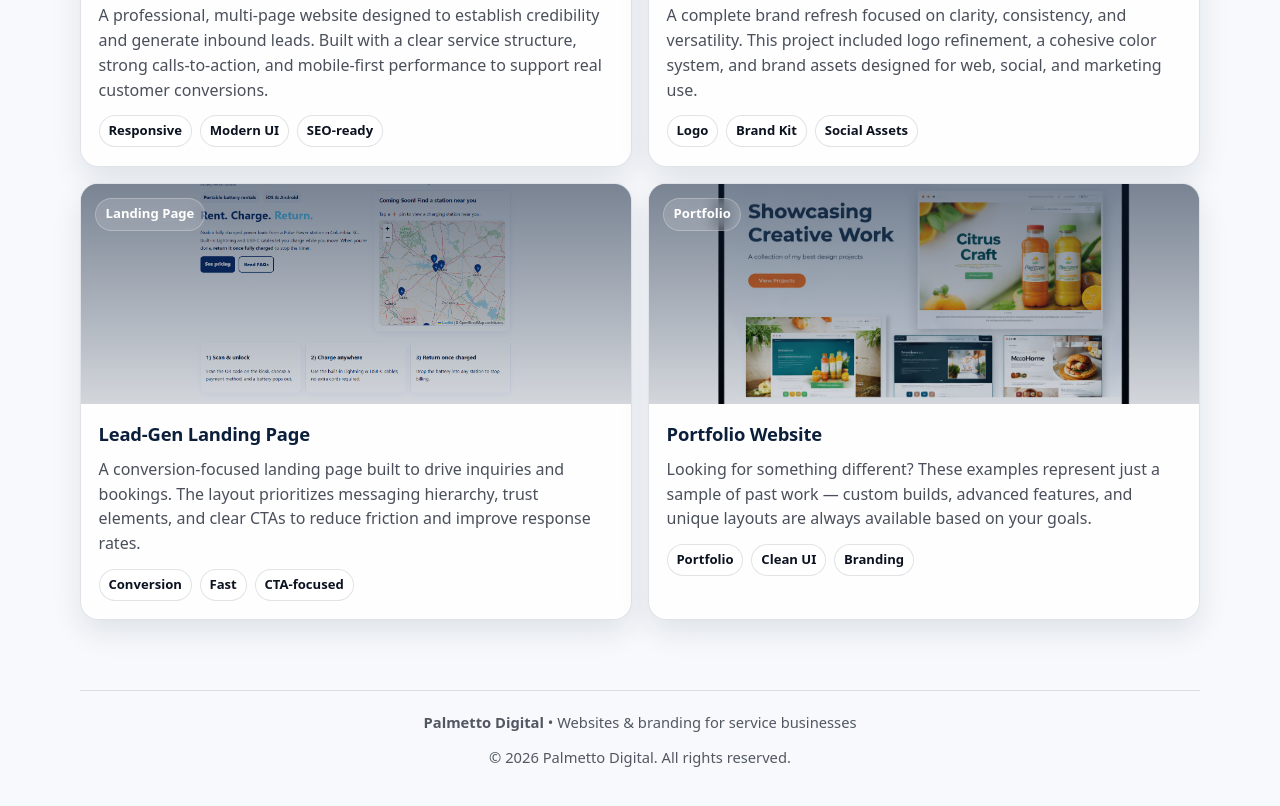
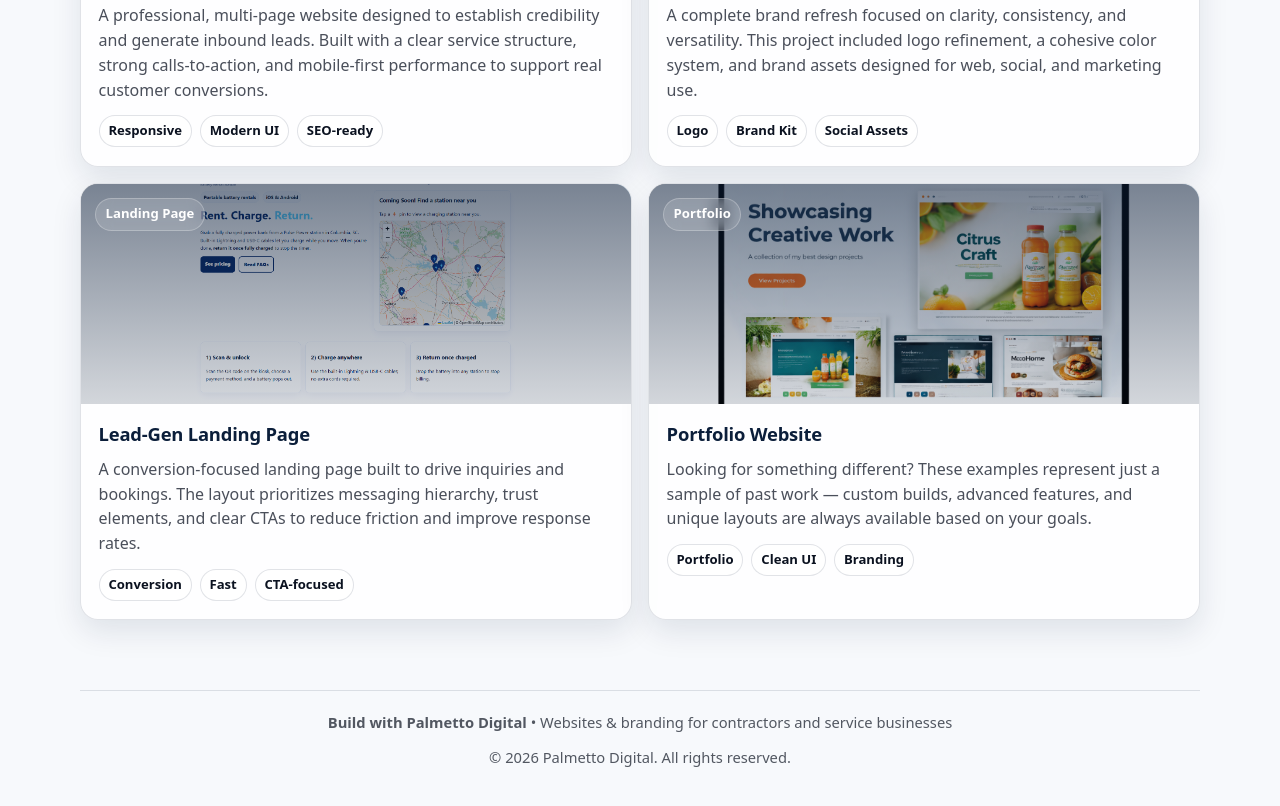
Before and after one commit to colbyfuller50-cyber/palmetto-digital-site, a plain HTML site: page work.html in a window 1280 px wide. Shown: the part 630-1436 px from the top of the page. Drawn offline with Linux system fonts and the light colour scheme.

Commit message:
Update footer text for branding clarity

```diff
--- a/work.html
+++ b/work.html
@@ -274,7 +274,7 @@ These examples represent just a sample of past work — custom builds, advanced
   <div class="container">
     <div class="foot">
       <div class="small">
-        <strong>Palmetto Digital</strong> • Websites & branding for service businesses
+        <strong>Build with Palmetto Digital</strong> • Websites & branding for contractors and service businesses
       </div>
       <div class="small">
         © <span id="year"></span> Palmetto Digital. All rights reserved.
```
